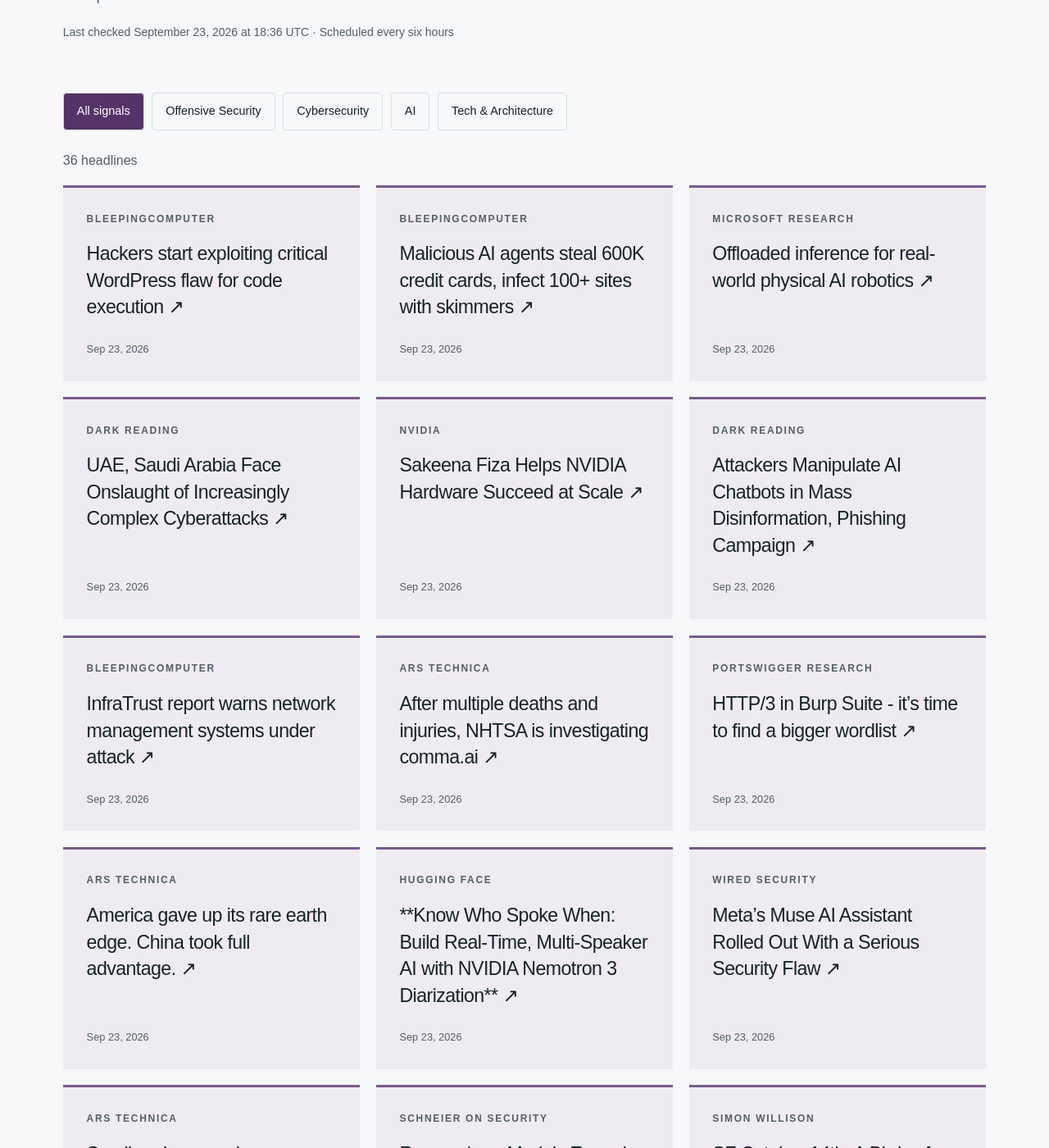
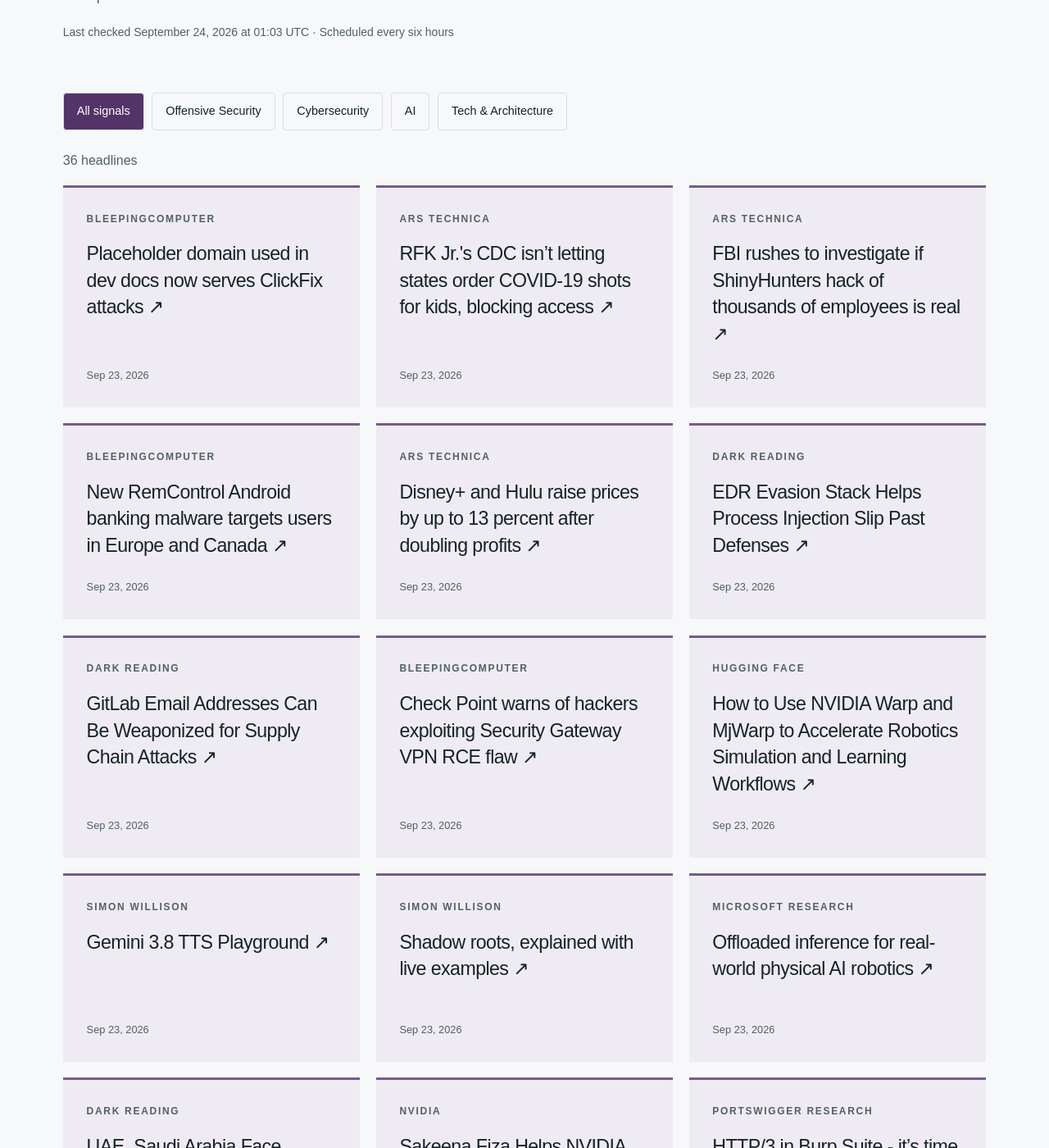
Before and after one commit to hntk/hntk.github.io, a Jekyll site: the page built from news/index.html, in a window 1280 px wide and 1400 px high, scrolled down 375 px. Shown: the whole window at 82% size. Built offline with Jekyll 4.4.1, drawn with Linux system fonts in a browser that asks for light colours; some of the changed text lies outside the part shown.

Commit message:
Refresh News and Signals

```diff
--- a/_data/news.json
+++ b/_data/news.json
@@ -1,21 +1,93 @@
 {
-  "updated": "2026-09-23T18:36:16.788900+00:00",
+  "updated": "2026-09-24T01:03:32.308139+00:00",
   "items": [
     {
-      "title": "Hackers start exploiting critical WordPress flaw for code execution",
-      "url": "https://www.bleepingcomputer.com/news/security/hackers-start-exploiting-critical-wordpress-flaw-for-code-execution/",
-      "published": "2026-09-23T18:31:22+00:00",
+      "title": "Placeholder domain used in dev docs now serves ClickFix attacks",
+      "url": "https://www.bleepingcomputer.com/news/security/placeholder-domain-used-in-dev-docs-now-serves-clickfix-attacks/",
+      "published": "2026-09-23T22:46:01+00:00",
       "source": "BleepingComputer",
       "source_id": "bleepingcomputer",
       "category": "cybersecurity"
     },
     {
-      "title": "Malicious AI agents steal 600K credit cards, infect 100+ sites with skimmers",
-      "url": "https://www.bleepingcomputer.com/news/security/malicious-ai-agents-steal-600k-credit-cards-infect-100-plus-sites-with-skimmers/",
-      "published": "2026-09-23T16:20:54+00:00",
+      "title": "RFK Jr.'s CDC isn’t letting states order COVID-19 shots for kids, blocking access",
+      "url": "https://arstechnica.com/health/2026/09/rfk-jr-s-cdc-isnt-letting-states-order-covid-19-shots-for-kids-blocking-access/",
+      "published": "2026-09-23T22:17:25+00:00",
+      "source": "Ars Technica",
+      "source_id": "ars-technica",
+      "category": "tech-architecture"
+    },
+    {
+      "title": "FBI rushes to investigate if ShinyHunters hack of thousands of employees is real",
+      "url": "https://arstechnica.com/tech-policy/2026/09/fbi-rushes-to-investigate-if-shinyhunters-hack-of-thousands-of-employees-is-real/",
+      "published": "2026-09-23T21:46:36+00:00",
+      "source": "Ars Technica",
+      "source_id": "ars-technica",
+      "category": "tech-architecture"
+    },
+    {
+      "title": "New RemControl Android banking malware targets users in Europe and Canada",
+      "url": "https://www.bleepingcomputer.com/news/security/new-remcontrol-android-banking-malware-targets-users-in-europe-and-canada/",
+      "published": "2026-09-23T21:25:13+00:00",
       "source": "BleepingComputer",
       "source_id": "bleepingcomputer",
       "category": "cybersecurity"
+    },
+    {
+      "title": "Disney+ and Hulu raise prices by up to 13 percent after doubling profits",
+      "url": "https://arstechnica.com/gadgets/2026/09/disney-and-hulu-raise-prices-by-up-to-13-percent-after-doubling-profits/",
+      "published": "2026-09-23T21:18:53+00:00",
+      "source": "Ars Technica",
+      "source_id": "ars-technica",
+      "category": "tech-architecture"
+    },
+    {
+      "title": "EDR Evasion Stack Helps Process Injection Slip Past Defenses",
+      "url": "https://www.darkreading.com/endpoint-security/edr-evasion-stack-helps-process-injection-slip-past-defenses",
+      "published": "2026-09-23T21:03:01+00:00",
+      "source": "Dark Reading",
+      "source_id": "dark-reading",
+      "category": "cybersecurity"
+    },
+    {
+      "title": "GitLab Email Addresses Can Be Weaponized for Supply Chain Attacks",
+      "url": "https://www.darkreading.com/application-security/gitlab-email-addresses-supply-chain-attacks",
+      "published": "2026-09-23T20:53:38+00:00",
+      "source": "Dark Reading",
+      "source_id": "dark-reading",
+      "category": "cybersecurity"
+    },
+    {
+      "title": "Check Point warns of hackers exploiting Security Gateway VPN RCE flaw",
+      "url": "https://www.bleepingcomputer.com/news/security/check-point-warns-of-hackers-exploiting-security-gateway-vpn-rce-flaw/",
+      "published": "2026-09-23T19:53:54+00:00",
+      "source": "BleepingComputer",
+      "source_id": "bleepingcomputer",
+      "category": "cybersecurity"
+    },
+    {
+      "title": "How to Use NVIDIA Warp and MjWarp to Accelerate Robotics Simulation and Learning Workflows",
+      "url": "https://huggingface.co/blog/nvidia/how-to-use-nvidia-warp-and-mjwarp",
+      "published": "2026-09-23T18:41:40+00:00",
+      "source": "Hugging Face",
+      "source_id": "hugging-face",
+      "category": "ai"
+    },
+    {
+      "title": "Gemini 3.8 TTS Playground",
+      "url": "https://simonwillison.net/2026/Sep/23/gemini-tts-playground/",
+      "published": "2026-09-23T17:12:27+00:00",
+      "source": "Simon Willison",
+      "source_id": "simon-willison",
+      "category": "ai"
+    },
+    {
+      "title": "Shadow roots, explained with live examples",
+      "url": "https://simonwillison.net/2026/Sep/23/shadow-roots/",
+      "published": "2026-09-23T16:37:18+00:00",
+      "source": "Simon Willison",
+      "source_id": "simon-willison",
+      "category": "ai"
     },
     {
       "title": "Offloaded inference for real-world physical AI robotics",
@@ -42,30 +114,6 @@
       "category": "ai"
     },
     {
-      "title": "Attackers Manipulate AI Chatbots in Mass Disinformation, Phishing Campaign",
-      "url": "https://www.darkreading.com/threat-intelligence/attackers-manipulate-ai-chatbots-mass-disinformation-phishing-campaign",
-      "published": "2026-09-23T14:47:09+00:00",
-      "source": "Dark Reading",
-      "source_id": "dark-reading",
-      "category": "cybersecurity"
-    },
-    {
-      "title": "InfraTrust report warns network management systems under attack",
-      "url": "https://www.bleepingcomputer.com/news/security/infratrust-report-warns-network-management-systems-under-attack/",
-      "published": "2026-09-23T14:35:26+00:00",
-      "source": "BleepingComputer",
-      "source_id": "bleepingcomputer",
-      "category": "cybersecurity"
-    },
-    {
-      "title": "After multiple deaths and injuries, NHTSA is investigating comma.ai",
-      "url": "https://arstechnica.com/cars/2026/09/aftermarket-driver-assist-under-federal-probe-following-fatal-crashes/",
-      "published": "2026-09-23T14:20:23+00:00",
-      "source": "Ars Technica",
-      "source_id": "ars-technica",
-      "category": "tech-architecture"
-    },
-    {
       "title": "HTTP/3 in Burp Suite - it’s time to find a bigger wordlist",
       "url": "https://portswigger.net/research/http3-in-burp-suite",
       "published": "2026-09-23T14:00:00+00:00",
@@ -74,36 +122,12 @@
       "category": "offensive-security"
     },
     {
-      "title": "America gave up its rare earth edge. China took full advantage.",
-      "url": "https://arstechnica.com/reviews/2026/09/how-the-us-handed-china-control-of-the-rare-earth-supply-chain/",
-      "published": "2026-09-23T13:37:05+00:00",
-      "source": "Ars Technica",
-      "source_id": "ars-technica",
-      "category": "tech-architecture"
-    },
-    {
-      "title": "**Know Who Spoke When: Build Real-Time, Multi-Speaker AI with NVIDIA Nemotron 3 Diarization**",
-      "url": "https://huggingface.co/blog/nvidia/nemotron-diarization",
-      "published": "2026-09-23T13:17:01+00:00",
-      "source": "Hugging Face",
-      "source_id": "hugging-face",
-      "category": "ai"
-    },
-    {
       "title": "Meta’s Muse AI Assistant Rolled Out With a Serious Security Flaw",
       "url": "https://www.wired.com/story/metas-muse-ai-agent-zero-day/",
       "published": "2026-09-23T12:54:58+00:00",
       "source": "WIRED Security",
       "source_id": "wired",
       "category": "cybersecurity"
-    },
-    {
-      "title": "Small undersea volcanoes may unleash outsized tsunamis",
-      "url": "https://arstechnica.com/science/2026/09/small-undersea-volcanoes-may-unleash-outsized-tsunamis/",
-      "published": "2026-09-23T11:15:30+00:00",
-      "source": "Ars Technica",
-      "source_id": "ars-technica",
-      "category": "tech-architecture"
     },
     {
       "title": "Research on Models Engaging in Genie-Like Behavior",
@@ -127,30 +151,6 @@
       "published": "2026-09-23T02:30:22+00:00",
       "source": "NVIDIA",
       "source_id": "nvidia",
-      "category": "ai"
-    },
-    {
-      "title": "Claude Opus 5.5, GPT-6 Sol, GPT-6 Luna, and a new price war",
-      "url": "https://simonwillison.net/2026/Sep/22/opus-and-sol-and-luna/",
-      "published": "2026-09-22T23:46:41+00:00",
-      "source": "Simon Willison",
-      "source_id": "simon-willison",
-      "category": "ai"
-    },
-    {
-      "title": "Relays Are Masking Chinese Access to Frontier AI Models in the US",
-      "url": "https://www.darkreading.com/cyber-risk/relays-masking-chinese-access-frontier-ai-models",
-      "published": "2026-09-22T21:12:37+00:00",
-      "source": "Dark Reading",
-      "source_id": "dark-reading",
-      "category": "cybersecurity"
-    },
-    {
-      "title": "llm 0.36",
-      "url": "https://simonwillison.net/2026/Sep/22/llm/",
-      "published": "2026-09-22T18:48:37+00:00",
-      "source": "Simon Willison",
-      "source_id": "simon-willison",
       "category": "ai"
     },
     {
@@ -295,79 +295,79 @@
       "id": "ars-technica",
       "name": "Ars Technica",
       "status": "ok",
-      "last_success": "2026-09-23T18:36:16.788900+00:00"
+      "last_success": "2026-09-24T01:03:32.308139+00:00"
     },
     {
       "id": "bleepingcomputer",
       "name": "BleepingComputer",
       "status": "ok",
-      "last_success": "2026-09-23T18:36:16.788900+00:00"
+      "last_success": "2026-09-24T01:03:32.308139+00:00"
     },
     {
       "id": "cloudflare",
       "name": "Cloudflare",
       "status": "ok",
-      "last_success": "2026-09-23T18:36:16.788900+00:00"
+      "last_success": "2026-09-24T01:03:32.308139+00:00"
     },
     {
       "id": "dark-reading",
       "name": "Dark Reading",
       "status": "ok",
-      "last_success": "2026-09-23T18:36:16.788900+00:00"
+      "last_success": "2026-09-24T01:03:32.308139+00:00"
     },
     {
       "id": "hugging-face",
       "name": "Hugging Face",
       "status": "ok",
-      "last_success": "2026-09-23T18:36:16.788900+00:00"
+      "last_success": "2026-09-24T01:03:32.308139+00:00"
     },
     {
       "id": "microsoft-research",
       "name": "Microsoft Research",
       "status": "ok",
-      "last_success": "2026-09-23T18:36:16.788900+00:00"
+      "last_success": "2026-09-24T01:03:32.308139+00:00"
     },
     {
       "id": "nvidia",
       "name": "NVIDIA",
       "status": "ok",
-      "last_success": "2026-09-23T18:36:16.788900+00:00"
+      "last_success": "2026-09-24T01:03:32.308139+00:00"
     },
     {
       "id": "portswigger",
       "name": "PortSwigger Research",
       "status": "ok",
-      "last_success": "2026-09-23T18:36:16.788900+00:00"
+      "last_success": "2026-09-24T01:03:32.308139+00:00"
     },
     {
       "id": "schneier",
       "name": "Schneier on Security",
       "status": "ok",
-      "last_success": "2026-09-23T18:36:16.788900+00:00"
+      "last_success": "2026-09-24T01:03:32.308139+00:00"
     },
     {
       "id": "simon-willison",
       "name": "Simon Willison",
       "status": "ok",
-      "last_success": "2026-09-23T18:36:16.788900+00:00"
+      "last_success": "2026-09-24T01:03:32.308139+00:00"
     },
     {
       "id": "specterops",
       "name": "SpecterOps",
       "status": "ok",
-      "last_success": "2026-09-23T18:36:16.788900+00:00"
+      "last_success": "2026-09-24T01:03:32.308139+00:00"
     },
     {
       "id": "trail-of-bits",
       "name": "Trail of Bits",
       "status": "ok",
-      "last_success": "2026-09-23T18:36:16.788900+00:00"
+      "last_success": "2026-09-24T01:03:32.308139+00:00"
     },
     {
       "id": "wired",
       "name": "WIRED Security",
       "status": "ok",
-      "last_success": "2026-09-23T18:36:16.788900+00:00"
+      "last_success": "2026-09-24T01:03:32.308139+00:00"
     }
   ]
 }
```
